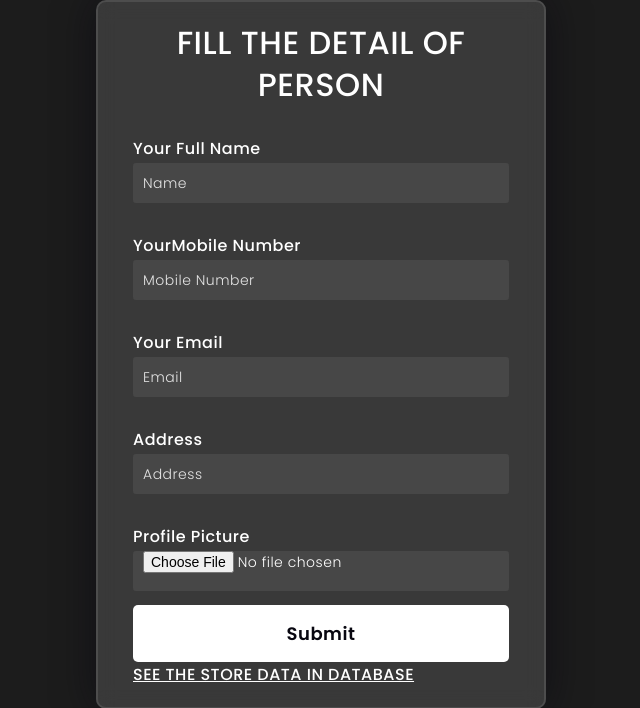
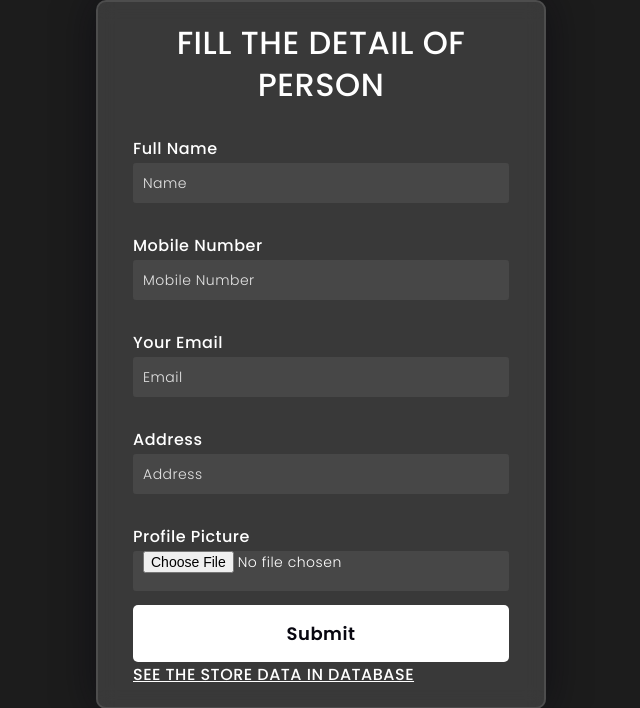
Before and after one commit to Satendralodhi/my_app, a Django app: page / in a window 1280 px wide. Shown: the top 708 px of the page, without its empty margins (319-959 px from the left). Run offline with Django 5.2, Linux system fonts and the light colour scheme.

Commit message:
change name

```diff
--- a/templates/index.html
+++ b/templates/index.html
@@ -123,12 +123,12 @@ button{
         {% csrf_token %}
         <h3>FILL THE DETAIL OF PERSON</h3>
 
-        <label for="name">Your Full Name</label>
+        <label for="name">Full Name</label>
         <input type="text" placeholder="Name" name="name" id="name">
 
 
 
-        <label for="m_number">YourMobile Number</label>
+        <label for="m_number">Mobile Number</label>
         <input type="text" placeholder="Mobile Number" name="m_number" id="m_number">
 
         <label for="email"> Your Email</label>
```
